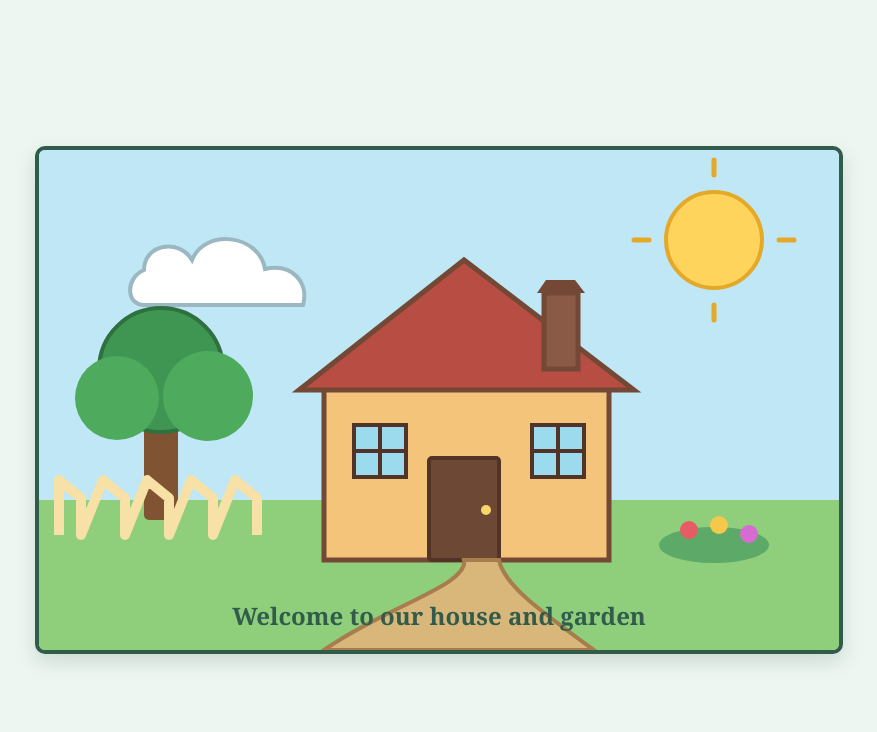
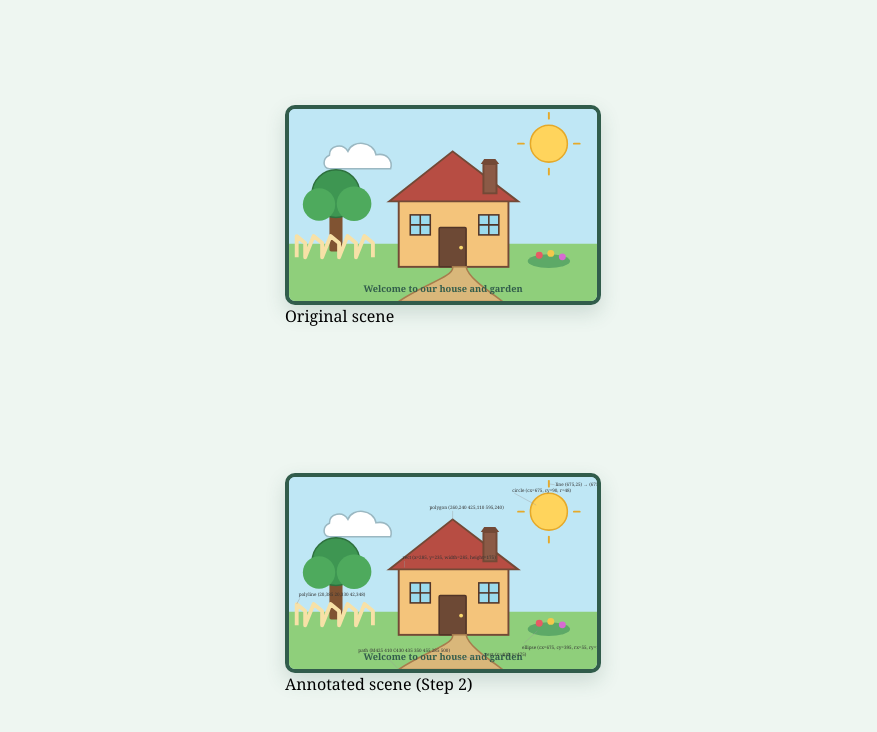
Before and after one commit to huiming-ming/T04-1, a plain HTML site: page index.html in a window 1280 px wide. Shown: the whole page, without its empty margins (201-1078 px from the left). Drawn offline with Linux system fonts and the light colour scheme.

Commit message:
add Step 2 annotated picture [AI-assisted]

```diff
--- a/index.html
+++ b/index.html
@@ -29,10 +29,27 @@
 			background: #bfe7f5;
 			box-shadow: 0 8px 20px rgba(49, 92, 75, 0.18);
 		}
+
+		figure {
+			margin: 0;
+		}
+
+		#scene-annotated #annotations {
+			font-size: 12px;
+			fill: #333;
+			stroke: #999;
+			stroke-width: 1;
+			pointer-events: none;
+		}
+
+		#scene-annotated #annotations text {
+			stroke: none;
+		}
 	</style>
 </head>
 <body>
-	<svg viewBox="0 0 800 500" role="img" aria-labelledby="scene-title scene-desc">
+	<figure id="scene-original">
+		<svg viewBox="0 0 800 500" role="img" aria-labelledby="scene-title scene-desc">
 		<title id="scene-title">A sunny house and garden</title>
 		<desc id="scene-desc">A simple red-roofed house with a chimney, windows, door, fence, curved garden path, tree, cloud, sun, and grass.</desc>
 
@@ -80,6 +97,87 @@
 		<circle cx="680" cy="375" r="9" fill="#f3c84b" />
 		<circle cx="710" cy="384" r="9" fill="#d66bd1" />
 		<text x="400" y="475" text-anchor="middle" font-size="24" font-weight="bold" fill="#315c4b">Welcome to our house and garden</text>
-	</svg>
+		</svg>
+		<figcaption>Original scene</figcaption>
+	</figure>
+
+	<figure id="scene-annotated-figure">
+		<svg id="scene-annotated" viewBox="0 0 800 500" role="img" aria-labelledby="scene-title-annotated scene-desc-annotated">
+		<title id="scene-title-annotated">A sunny house and garden with shape annotations</title>
+		<desc id="scene-desc-annotated">The original house and garden scene with labels identifying example SVG shape attributes.</desc>
+
+		<!-- Sky and garden -->
+		<rect x="0" y="0" width="800" height="350" fill="#bfe7f5" />
+		<rect x="0" y="350" width="800" height="150" fill="#8fcf7b" />
+
+		<!-- Sun and cloud -->
+		<circle cx="675" cy="90" r="48" fill="#ffd45c" stroke="#e5a929" stroke-width="4" />
+		<line x1="675" y1="25" x2="675" y2="10" stroke="#e5a929" stroke-width="5" stroke-linecap="round" />
+		<line x1="675" y1="155" x2="675" y2="170" stroke="#e5a929" stroke-width="5" stroke-linecap="round" />
+		<line x1="610" y1="90" x2="595" y2="90" stroke="#e5a929" stroke-width="5" stroke-linecap="round" />
+		<line x1="740" y1="90" x2="755" y2="90" stroke="#e5a929" stroke-width="5" stroke-linecap="round" />
+		<path d="M105 120 C105 94 140 88 153 110 C166 78 220 84 226 119 C254 113 270 133 264 155 H105 C87 155 86 128 105 120 Z" fill="#ffffff" stroke="#9bb8c2" stroke-width="4" />
+
+		<!-- Tree -->
+		<rect x="105" y="260" width="34" height="110" rx="5" fill="#805332" />
+		<circle cx="122" cy="220" r="62" fill="#3e9652" stroke="#2e713e" stroke-width="4" />
+		<circle cx="78" cy="248" r="42" fill="#4eaa5d" />
+		<circle cx="169" cy="246" r="45" fill="#4eaa5d" />
+
+		<!-- House -->
+		<rect x="285" y="235" width="285" height="175" fill="#f4c47b" stroke="#734936" stroke-width="5" />
+		<polygon points="260,240 425,110 595,240" fill="#b74d43" stroke="#734936" stroke-width="5" />
+		<rect x="505" y="143" width="34" height="76" fill="#8b5a46" stroke="#734936" stroke-width="5" />
+		<polygon points="498,143 546,143 536,130 507,130" fill="#734936" />
+
+		<!-- Door and windows -->
+		<rect x="390" y="308" width="70" height="102" rx="3" fill="#6d4935" stroke="#513427" stroke-width="4" />
+		<circle cx="447" cy="360" r="5" fill="#f8d66c" />
+		<rect x="315" y="275" width="52" height="52" fill="#9cdbed" stroke="#513427" stroke-width="4" />
+		<line x1="341" y1="275" x2="341" y2="327" stroke="#513427" stroke-width="4" />
+		<line x1="315" y1="301" x2="367" y2="301" stroke="#513427" stroke-width="4" />
+		<rect x="493" y="275" width="52" height="52" fill="#9cdbed" stroke="#513427" stroke-width="4" />
+		<line x1="519" y1="275" x2="519" y2="327" stroke="#513427" stroke-width="4" />
+		<line x1="493" y1="301" x2="545" y2="301" stroke="#513427" stroke-width="4" />
+
+		<!-- Fence and curved path -->
+		<polyline points="20,385 20,330 42,348 42,385 64,330 86,348 86,385 108,330 130,348 130,385 152,330 174,348 174,385 196,330 218,348 218,385" fill="none" stroke="#f7e1a7" stroke-width="10" stroke-linejoin="round" />
+		<path d="M425 410 C430 435 350 455 285 500 H555 C500 460 465 435 460 410 Z" fill="#d9b77a" stroke="#a77d4d" stroke-width="4" />
+
+		<!-- Garden details and caption -->
+		<ellipse cx="675" cy="395" rx="55" ry="18" fill="#5da967" />
+		<circle cx="650" cy="380" r="9" fill="#e75b65" />
+		<circle cx="680" cy="375" r="9" fill="#f3c84b" />
+		<circle cx="710" cy="384" r="9" fill="#d66bd1" />
+		<text x="400" y="475" text-anchor="middle" font-size="24" font-weight="bold" fill="#315c4b">Welcome to our house and garden</text>
+
+		<g id="annotations" aria-label="Shape annotations">
+			<line x1="585" y1="42" x2="642" y2="73" />
+			<text x="580" y="38">circle (cx=675, cy=90, r=48)</text>
+
+			<line x1="300" y1="218" x2="300" y2="235" />
+			<text x="295" y="214">rect (x=285, y=235, width=285, height=175)</text>
+
+			<line x1="610" y1="432" x2="645" y2="400" />
+			<text x="605" y="446">ellipse (cx=675, cy=395, rx=55, ry=18)</text>
+
+			<line x1="690" y1="20" x2="675" y2="18" />
+			<text x="692" y="24">line (675,25) → (675,10)</text>
+
+			<line x1="28" y1="315" x2="20" y2="330" />
+			<text x="25" y="309">polyline (20,385 20,330 42,348)</text>
+
+			<line x1="425" y1="88" x2="425" y2="110" />
+			<text x="365" y="82">polygon (260,240 425,110 595,240)</text>
+
+			<line x1="245" y1="458" x2="285" y2="500" />
+			<text x="180" y="454">path (M425 410 C430 435 350 455 285 500)</text>
+
+			<line x1="505" y1="462" x2="430" y2="475" />
+			<text x="510" y="466">text (x=400, y=475)</text>
+		</g>
+		</svg>
+		<figcaption>Annotated scene (Step 2)</figcaption>
+	</figure>
 </body>
 </html>
```
